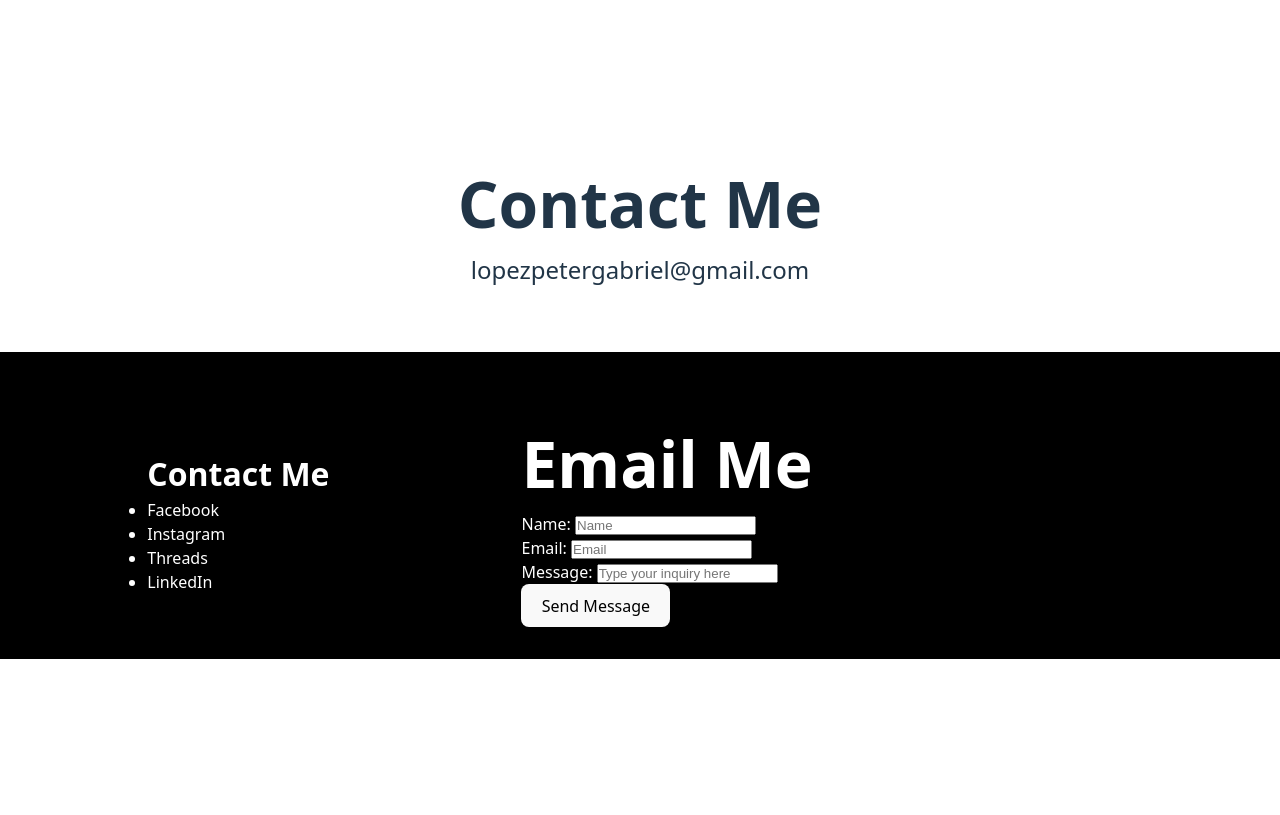
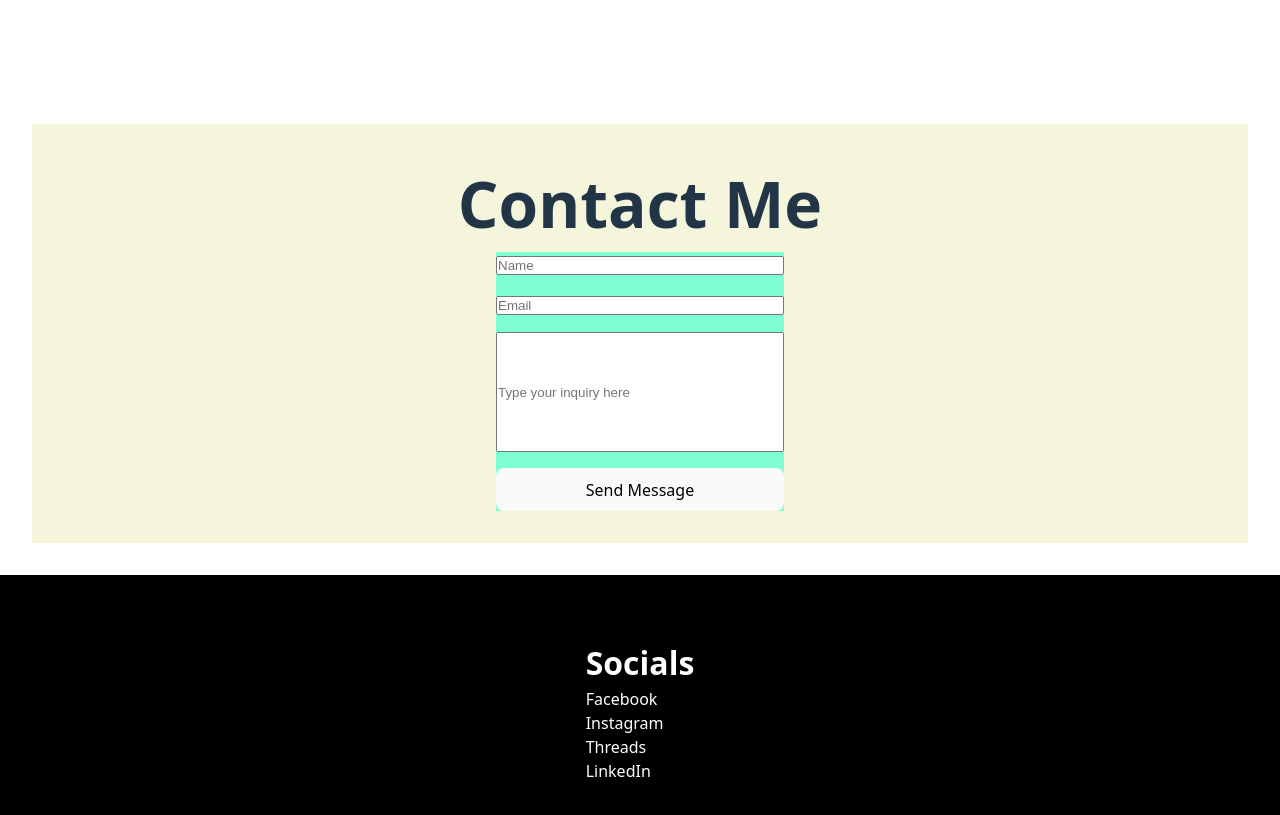
Before and after one commit to petergabriel-dev/photography-portfolio, a React (Vite) app: page / in a window 1280 px wide. Shown: the part 2380-3195 px from the top of the page. Before the commit the page ends 3039 px from the top, so only its background shows below. Built offline with nearby package versions, Linux system fonts and the light colour scheme.

Commit message:
Moved form from footer to contact me
Styling for the contact form is currently in progress. I'm having a hard time styling the fucking text fields. Gonna have to look up techniques and methods for styling the forms later on. Fucking bullshit ass.

```diff
--- a/src/components/sections/Contact.jsx
+++ b/src/components/sections/Contact.jsx
@@ -1,10 +1,69 @@
+import { useState } from "react"
 import '../styles/Contact.css'
 
 function Contact(){
+
+    const [name, setName] = useState('')
+    const [email, setEmail] = useState('')
+    const [message, setMessage] = useState('')
+
+    const handleSubmit = (e) => {
+        e.preventDefault()
+
+        console.log('Form Submitted:', { email, email, message })
+
+        alert('Message has beent sent! (This is just a demo btw.)')
+
+        setName('')
+        setEmail('')
+        setMessage('')
+    }
+
     return(
         <div className='contact'>
             <h2>Contact Me</h2>
-            <p>lopezpetergabriel@gmail.com</p>
+            <div className="contact-form">
+                <form onSubmit={handleSubmit} className="form">
+
+                    <div>
+                        <input
+                            className="name"
+                            type="text"
+                            id="name"
+                            value={name}
+                            onChange={(e) => setName(e.target.value)}
+                            placeholder="Name"
+                            required
+                        />
+                    </div>
+
+                    <div>
+                        <input
+                            className="email"
+                            type="email"
+                            id="email"
+                            value={email}
+                            onChange={(e) => setEmail(e.target.value)}
+                            placeholder="Email"
+                            required
+                        />
+                    </div>
+
+                    <div>
+                        <input
+                            type="message"
+                            id="message"
+                            value={message}
+                            onChange={(e) => setMessage(e.target.value)}
+                            placeholder="Type your inquiry here"
+                            required
+                        />
+                    </div>
+
+                    <button type="submit">Send Message</button>
+
+                </form>
+            </div>
         </div>
     )
 }
--- a/src/components/sections/Footer.jsx
+++ b/src/components/sections/Footer.jsx
@@ -1,28 +1,10 @@
-import { useState } from "react"
 import '../styles/Footer.css'
 
 function Footer(){
-
-    const [name, setName] = useState('')
-    const [email, setEmail] = useState('')
-    const [message, setMessage] = useState('')
-
-    const handleSubmit = (e) => {
-        e.preventDefault()
-
-        console.log('Form Submitted:', { email, email, message })
-
-        alert('Message has beent sent! (This is just a demo btw.)')
-
-        setName('')
-        setEmail('')
-        setMessage('')
-    }
-
     return(
         <footer>
             <div>
-                <h3>Contact Me</h3>
+                <h3>Socials</h3>
                 <ul>
                     <li>Facebook</li>
                     <li>Instagram</li>
@@ -30,47 +12,6 @@ function Footer(){
                     <li>LinkedIn</li>
                 </ul>
             </div>
-            <div className="form">
-                <h2>Email Me</h2>
-                <form onSubmit={handleSubmit}>
-                    <div>
-                        <label htmlFor="name">Name: </label>
-                        <input
-                            type="text"
-                            id="name"
-                            value={name}
-                            onChange={(e) => setName(e.target.value)}
-                            placeholder="Name"
-                            required
-                        />
-
-                    </div>
-                    <div>
-                        <label htmlFor="email">Email: </label>
-                        <input
-                            type="email"
-                            id="email"
-                            value={email}
-                            onChange={(e) => setEmail(e.target.value)}
-                            placeholder="Email"
-                            required
-                        />
-                    </div>
-                    <div>
-                        <label htmlFor="message">Message: </label>
-                        <input
-                            type="message"
-                            id="message"
-                            value={message}
-                            onChange={(e) => setMessage(e.target.value)}
-                            placeholder="Type your inquiry here"
-                            required
-                        />
-                    </div>
-
-                    <button type="submit">Send Message</button>
-                </form>
-            </div>
         </footer>
     )
 }
--- a/src/components/styles/Contact.css
+++ b/src/components/styles/Contact.css
@@ -4,5 +4,25 @@
     margin: 2rem;
     padding: 2rem;
     align-items: center;
-    justify-content: center;
+    justify-content: right;
+    background-color: beige;
 }
+
+.contact-form{
+    width: 25%;
+}
+
+.form{
+    display: flex;
+    flex-direction: column;
+    background-color: aquamarine;
+    gap: 1rem;
+}
+
+.form input{
+    width: 100%;
+}
+
+.form input[type=message]{
+    height: 15vh;
+}
--- a/src/components/styles/Footer.css
+++ b/src/components/styles/Footer.css
@@ -9,6 +9,12 @@ footer {
     color: white;
 }
 
-.form{
-    padding-right: 25%;
+footer ul{
+    margin: 0;
+    padding: 0;
+    list-style: none;
 }
+
+footer li{
+    cursor: pointer;
+}
```
